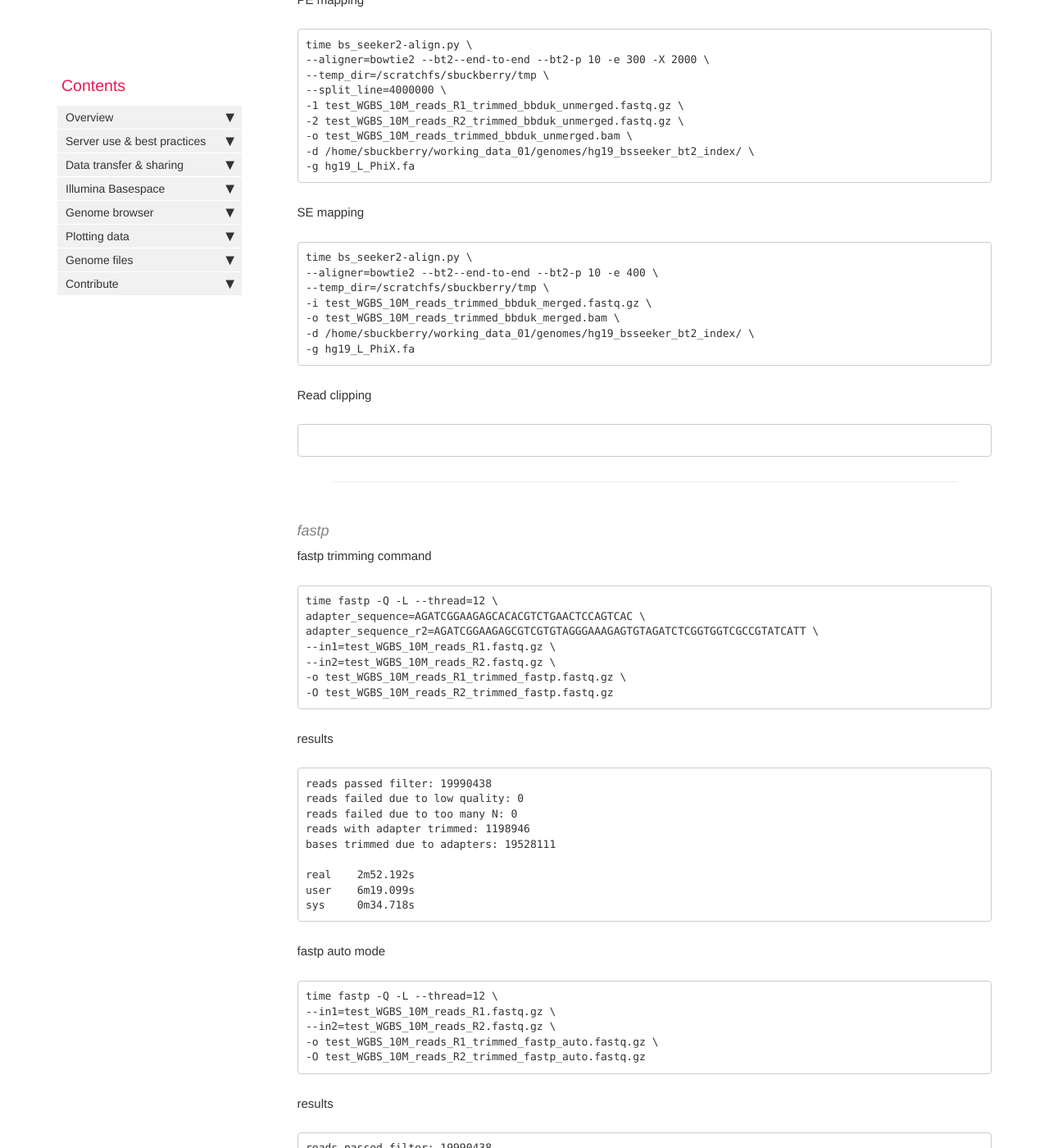
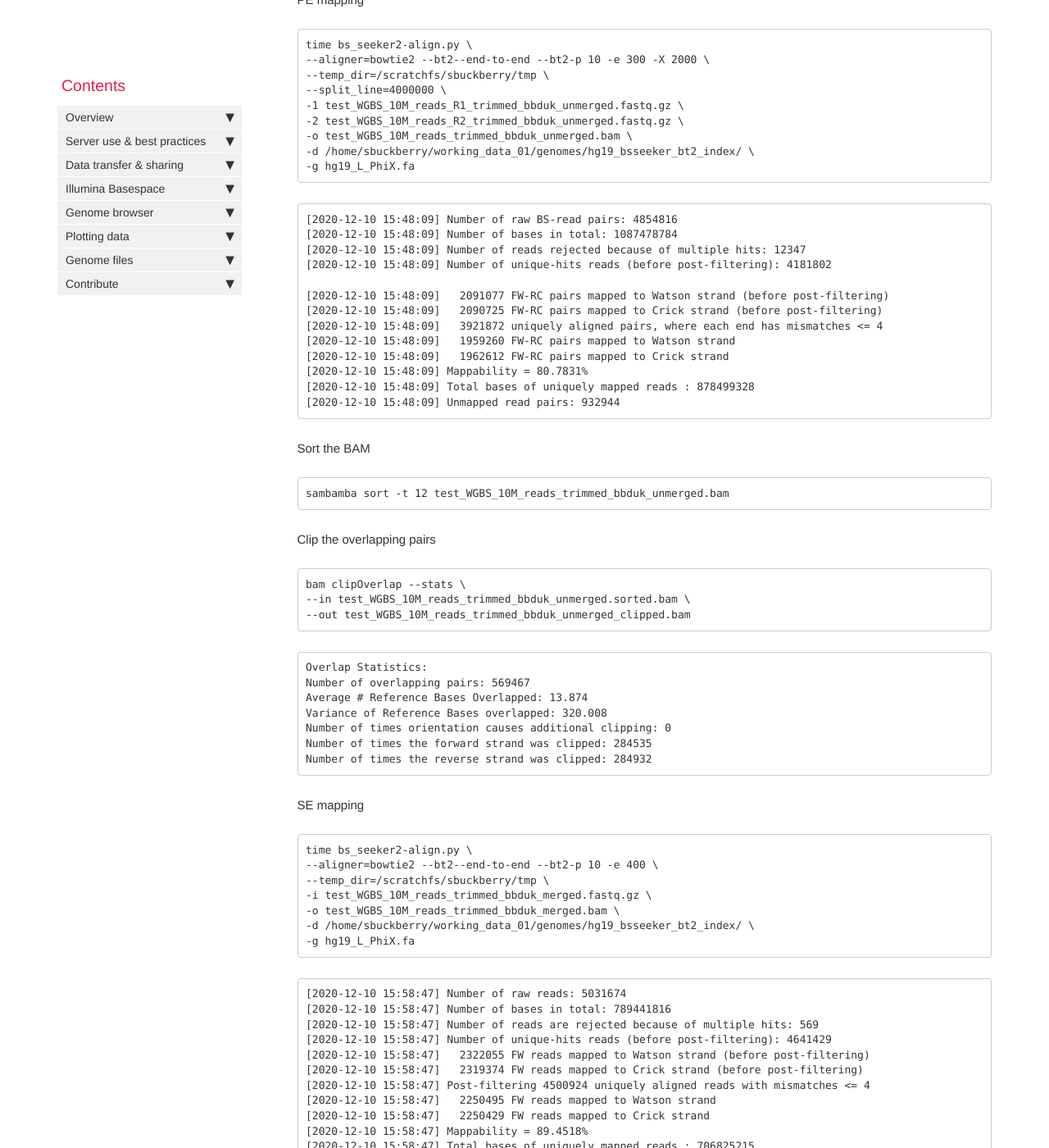
Before and after one commit to ListerLab/guides, a Jekyll site: the page built from pages/mydoc/mydoc_wgbs_trimming.md, in a window 1280 px wide and 1400 px high, scrolled down 2745 px. Shown: the whole window at 82% size. Built offline with Jekyll 4.4.1, drawn with Linux system fonts in a browser that asks for light colours; comment, search, counter and statistics services are not loaded; some of the changed text lies outside the part shown.

Commit message:
Update mydoc_wgbs_trimming.md

````diff
--- a/pages/mydoc/mydoc_wgbs_trimming.md
+++ b/pages/mydoc/mydoc_wgbs_trimming.md
@@ -129,6 +129,45 @@ time bs_seeker2-align.py \
 -g hg19_L_PhiX.fa
 ```
 
+```
+[2020-12-10 15:48:09] Number of raw BS-read pairs: 4854816
+[2020-12-10 15:48:09] Number of bases in total: 1087478784
+[2020-12-10 15:48:09] Number of reads rejected because of multiple hits: 12347
+[2020-12-10 15:48:09] Number of unique-hits reads (before post-filtering): 4181802
+
+[2020-12-10 15:48:09]   2091077 FW-RC pairs mapped to Watson strand (before post-filtering)
+[2020-12-10 15:48:09]   2090725 FW-RC pairs mapped to Crick strand (before post-filtering)
+[2020-12-10 15:48:09]   3921872 uniquely aligned pairs, where each end has mismatches <= 4
+[2020-12-10 15:48:09]   1959260 FW-RC pairs mapped to Watson strand
+[2020-12-10 15:48:09]   1962612 FW-RC pairs mapped to Crick strand
+[2020-12-10 15:48:09] Mappability = 80.7831%
+[2020-12-10 15:48:09] Total bases of uniquely mapped reads : 878499328
+[2020-12-10 15:48:09] Unmapped read pairs: 932944
+```
+
+Sort the BAM
+```
+sambamba sort -t 12 test_WGBS_10M_reads_trimmed_bbduk_unmerged.bam
+```
+
+Clip the overlapping pairs
+```
+bam clipOverlap --stats \
+--in test_WGBS_10M_reads_trimmed_bbduk_unmerged.sorted.bam \
+--out test_WGBS_10M_reads_trimmed_bbduk_unmerged_clipped.bam
+```
+
+```
+Overlap Statistics:
+Number of overlapping pairs: 569467
+Average # Reference Bases Overlapped: 13.874
+Variance of Reference Bases overlapped: 320.008
+Number of times orientation causes additional clipping: 0
+Number of times the forward strand was clipped: 284535
+Number of times the reverse strand was clipped: 284932
+```
+
+
 SE mapping
 ```
 time bs_seeker2-align.py \
@@ -140,11 +179,33 @@ time bs_seeker2-align.py \
 -g hg19_L_PhiX.fa
 ```
 
-Read clipping
+```
+[2020-12-10 15:58:47] Number of raw reads: 5031674
+[2020-12-10 15:58:47] Number of bases in total: 789441816
+[2020-12-10 15:58:47] Number of reads are rejected because of multiple hits: 569
+[2020-12-10 15:58:47] Number of unique-hits reads (before post-filtering): 4641429
+[2020-12-10 15:58:47]   2322055 FW reads mapped to Watson strand (before post-filtering)
+[2020-12-10 15:58:47]   2319374 FW reads mapped to Crick strand (before post-filtering)
+[2020-12-10 15:58:47] Post-filtering 4500924 uniquely aligned reads with mismatches <= 4
+[2020-12-10 15:58:47]   2250495 FW reads mapped to Watson strand
+[2020-12-10 15:58:47]   2250429 FW reads mapped to Crick strand
+[2020-12-10 15:58:47] Mappability = 89.4518%
+[2020-12-10 15:58:47] Total bases of uniquely mapped reads : 706825215
 ```
 
+merge the BAM files before postmap
+```
+sambamba merge -t 12 test_WGBS_10M_reads_final.bam test_WGBS_10M_reads_trimmed_bbduk_merged.bam test_WGBS_10M_reads_trimmed_bbduk_unmerged_clipped.bam
 ```
 
+
+
+
+```
+/home/sbuckberry/working_data_01/bin/cgmaptools/cgmaptools convert bam2cgmap -b test_WGBS_10M_reads_trimmed_bbduk_unmerged.bam \
+-g /home/sbuckberry/working_data_01/genomes/hg19_bsseeker_bt2_index/hg19_L_PhiX.fa \
+-o test_WGBS_10M_reads_trimmed_bbduk_unmerged
+```
 ---
 #### fastp
 
````
